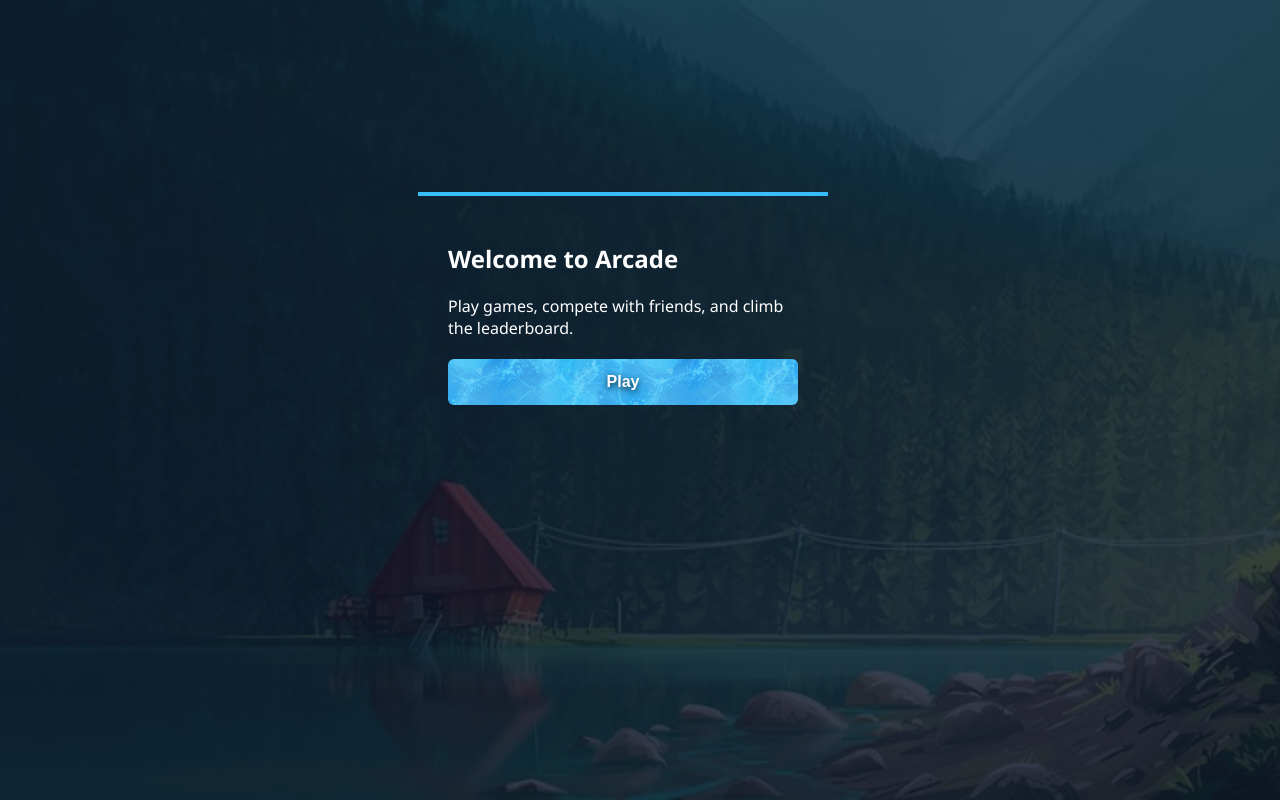
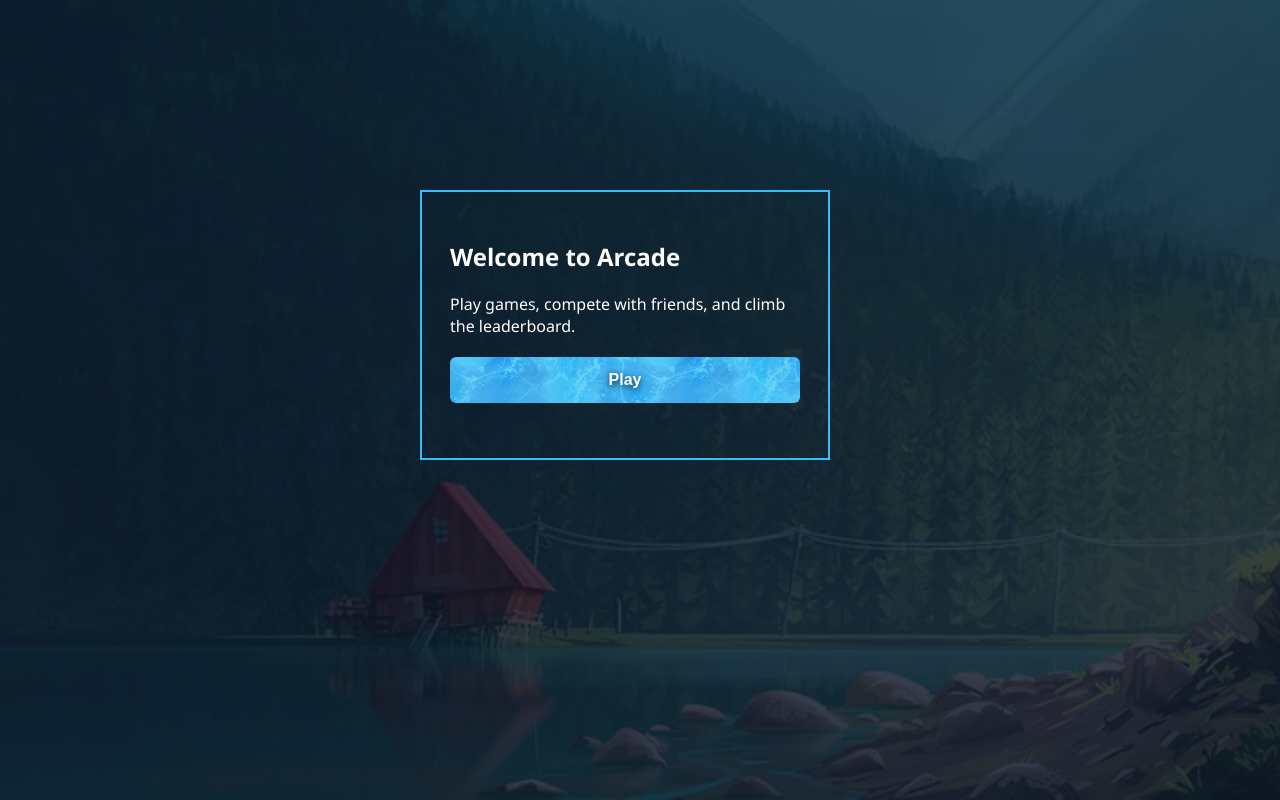
Before and after one commit to CodesCraft-404/Arcadify, a Django app: page / in a window 1280 px wide. Run offline with Django 5.2, Linux system fonts and the light colour scheme.

Commit message:
css improvement 4

```diff
--- a/accounts/templates/accounts/login_registration.html
+++ b/accounts/templates/accounts/login_registration.html
@@ -251,117 +251,93 @@ button{
 }
 
 .intro-panel{
-
     position:absolute;
     right:0;
     top:0;
 
     width:350px;
-    height:420px;
+    height:210px;
 
     padding:30px;
 
     background:none;
-
-    border:2px solid transparent;
-
-    overflow:hidden;
 }
 
-.intro-panel::before,
-.intro-panel::after{
-
-    content:"";
+/* container */
+.border-anim{
     position:absolute;
-
-    border:2px solid #38bdf8;
-
-    width:0;
-    height:0;
-
-    top:0;
-    left:0;
-
-    animation:drawBorder 2s forwards;
+    inset:0;
+    pointer-events:none;
 }
 
-@keyframes drawBorder{
-
-0%{
-    width:0;
-    height:0;
+/* border lines */
+.border-anim span{
+    position:absolute;
+    background:#38bdf8;
 }
 
-25%{
-    height:100%;
+/* LEFT side (top → bottom) */
+.border-anim span:nth-child(1){
+    left:0;
+    top:0;
+    width:2px;
+    height:0;
+    animation:leftLine .25s linear forwards;
 }
 
-50%{
-    width:100%;
+/* BOTTOM (left → right) */
+.border-anim span:nth-child(2){
+    left:0;
+    bottom:0;
+    height:2px;
+    width:0;
+    animation:bottomLine .25s linear forwards;
+    animation-delay:.25s;
 }
 
-75%{
-    height:100%;
+/* RIGHT (bottom → top) */
+.border-anim span:nth-child(3){
+    right:0;
+    bottom:0;
+    width:2px;
+    height:0;
+    animation:rightLine .25s linear forwards;
+    animation-delay:.5s;
 }
 
-100%{
-    width:100%;
-}
+/* TOP (right → left) */
+.border-anim span:nth-child(4){
+    right:0;
+    top:0;
+    height:2px;
+    width:0;
+    animation:topLine .25s linear forwards;
+    animation-delay:.75s;
 }
 
-.intro-panel{
-    position:absolute;
-    right:0;
-    top:0;
+/* animations */
 
-    width:350px;
-    height:420px;
-
-    padding:30px;
-
-    border:2px solid transparent;
+@keyframes leftLine{
+    to{height:100%;}
 }
 
-.intro-panel::before{
-    content:"";
-    position:absolute;
-    inset:0;
-
-    border:2px solid #38bdf8;
-
-    clip-path: inset(0 100% 100% 0);
-
-    animation:draw 2s linear forwards;
+@keyframes bottomLine{
+    to{width:100%;}
 }
 
-@keyframes draw{
-
-0%{
-    clip-path: inset(0 100% 100% 0);
+@keyframes rightLine{
+    to{height:100%;}
 }
 
-25%{
-    clip-path: inset(0 100% 0 0);
-}
-
-50%{
-    clip-path: inset(0 0 0 0);
-}
-
-75%{
-    clip-path: inset(100% 0 0 0);
-}
-
-100%{
-    clip-path: inset(0 0 0 0);
-}
+@keyframes topLine{
+    to{width:100%;}
 }
 
 .panel-content{
     opacity:0;
     transform:translateY(20px);
     animation:contentFade 0.6s ease forwards;
-    animation-delay:2s;
+    animation-delay:1s;
 }
 
 @keyframes contentFade{
@@ -392,6 +368,14 @@ Rotate your device to landscape
 <div class="container">
 
 <div class="intro-panel">
+
+<div class="border-anim">
+    <span></span>
+    <span></span>
+    <span></span>
+    <span></span>
+</div>
+
     <div class="panel-content">
         <h2>Welcome to Arcade</h2>
         <p>Play games, compete with friends, and climb the leaderboard.</p>
```
